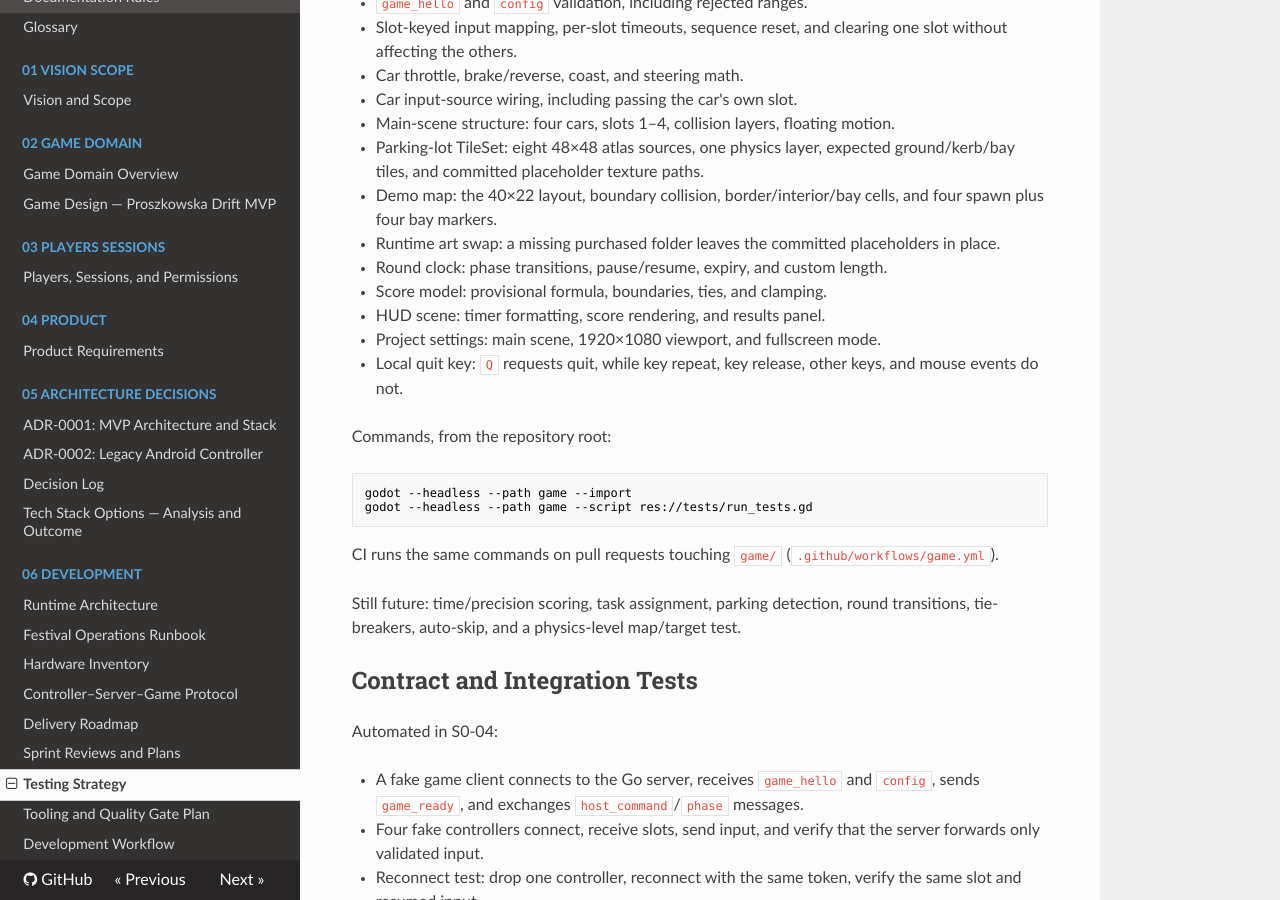
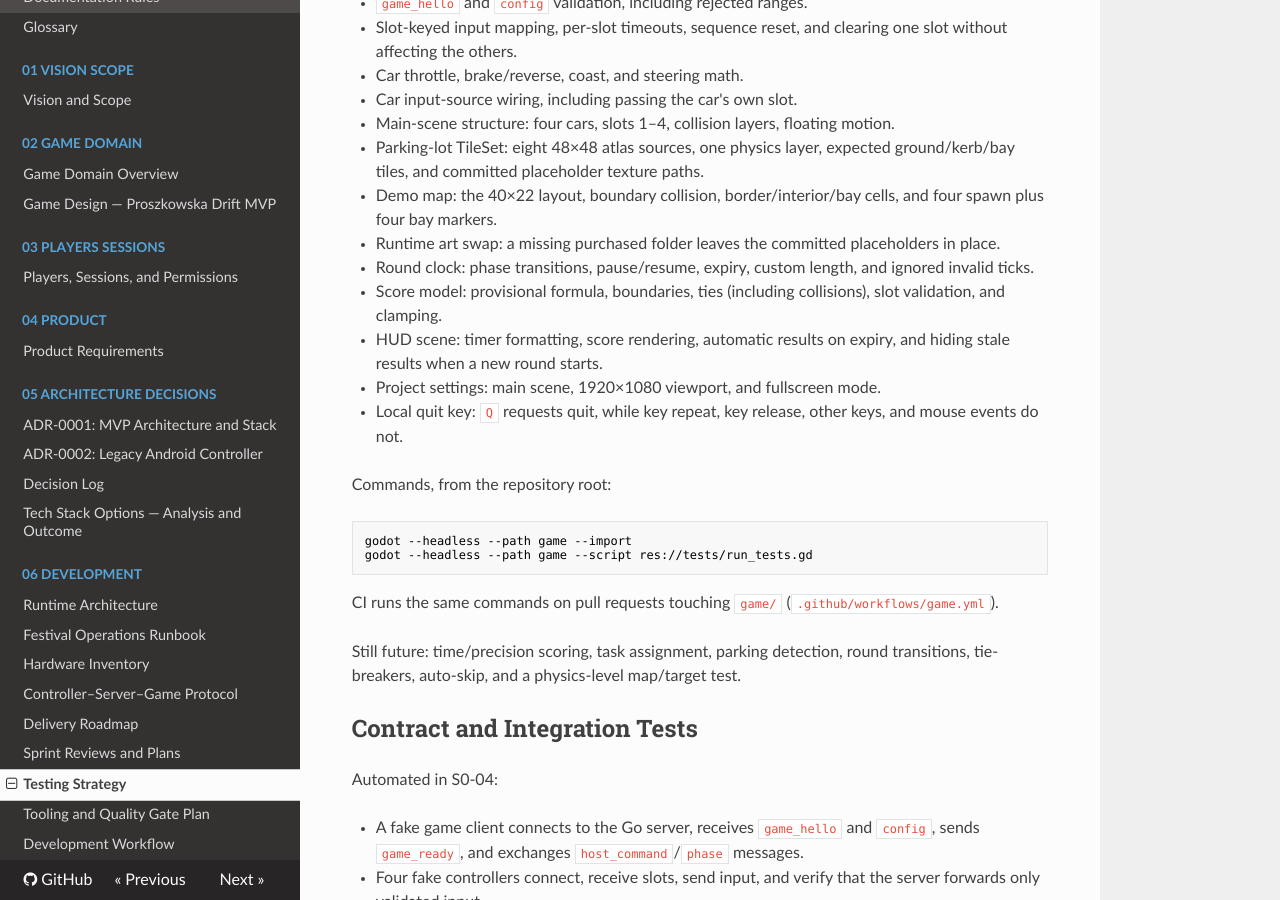
Before and after one commit to PSZLBit/ProszkowskaDrift, an MkDocs documentation site: the page built from documentation/06-development/testing.md, in a window 1280 px wide and 900 px high, scrolled down 2350 px. Built offline with MkDocs 1.6.1, drawn with Linux system fonts in a browser that asks for light colours; nearby versions of some CDN libraries; some of the changed text lies outside the part shown.

Commit message:
docs(game): align #47 HUD and timer documentation

```diff
--- a/documentation/06-development/testing.md
+++ b/documentation/06-development/testing.md
@@ -110,9 +110,12 @@ The game scaffold uses a small headless GDScript runner
   and four spawn plus four bay markers.
 - Runtime art swap: a missing purchased folder leaves the committed
   placeholders in place.
-- Round clock: phase transitions, pause/resume, expiry, and custom length.
-- Score model: provisional formula, boundaries, ties, and clamping.
-- HUD scene: timer formatting, score rendering, and results panel.
+- Round clock: phase transitions, pause/resume, expiry, custom length, and
+  ignored invalid ticks.
+- Score model: provisional formula, boundaries, ties (including collisions),
+  slot validation, and clamping.
+- HUD scene: timer formatting, score rendering, automatic results on expiry,
+  and hiding stale results when a new round starts.
 - Project settings: main scene, 1920×1080 viewport, and fullscreen mode.
 - Local quit key: `Q` requests quit, while key repeat, key release, other keys,
   and mouse events do not.
```
Also changed, not shown: other parts of documentation/06-development/testing.md (+1 -1 lines), documentation/06-development/architecture.md (+4 -3 lines).
